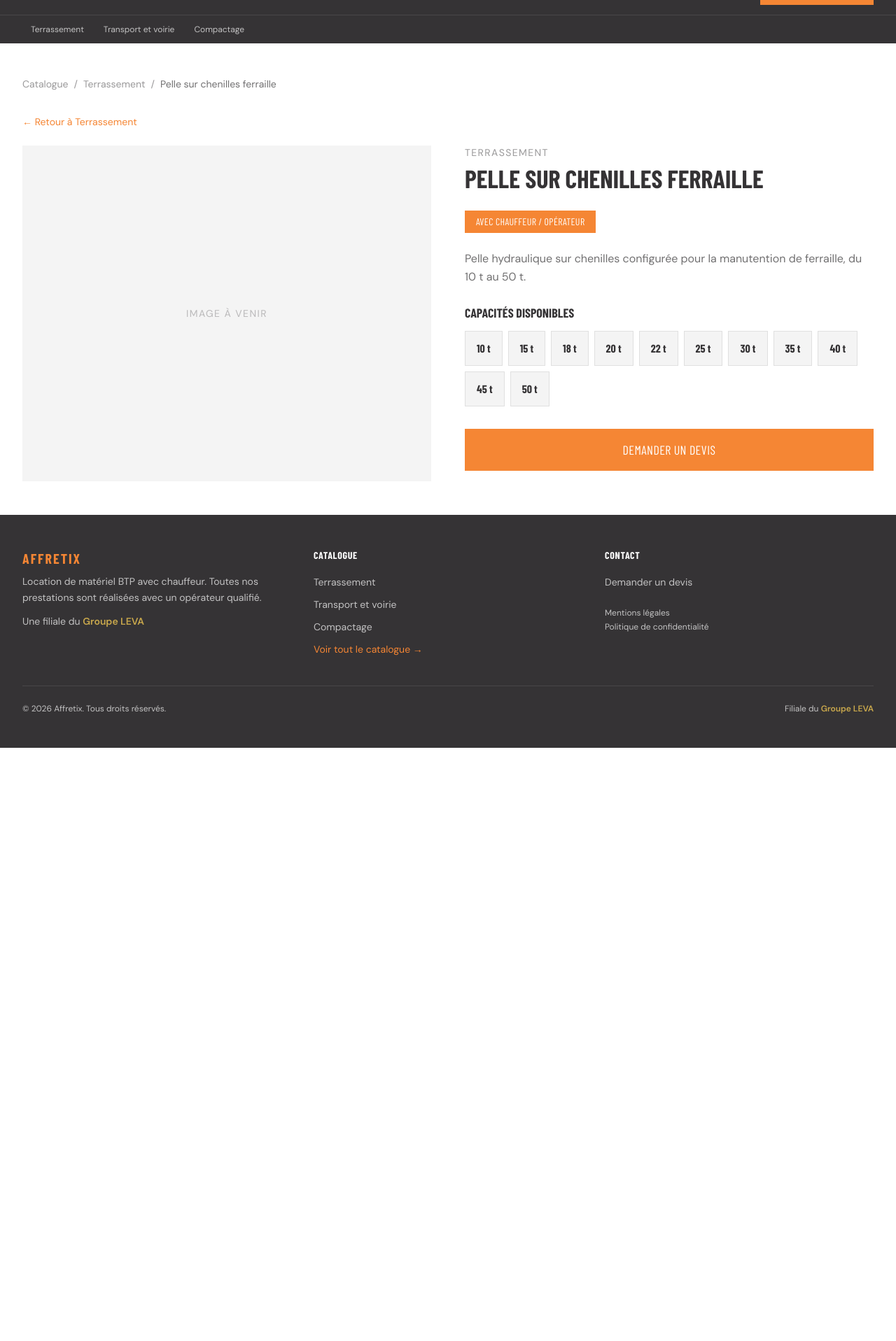
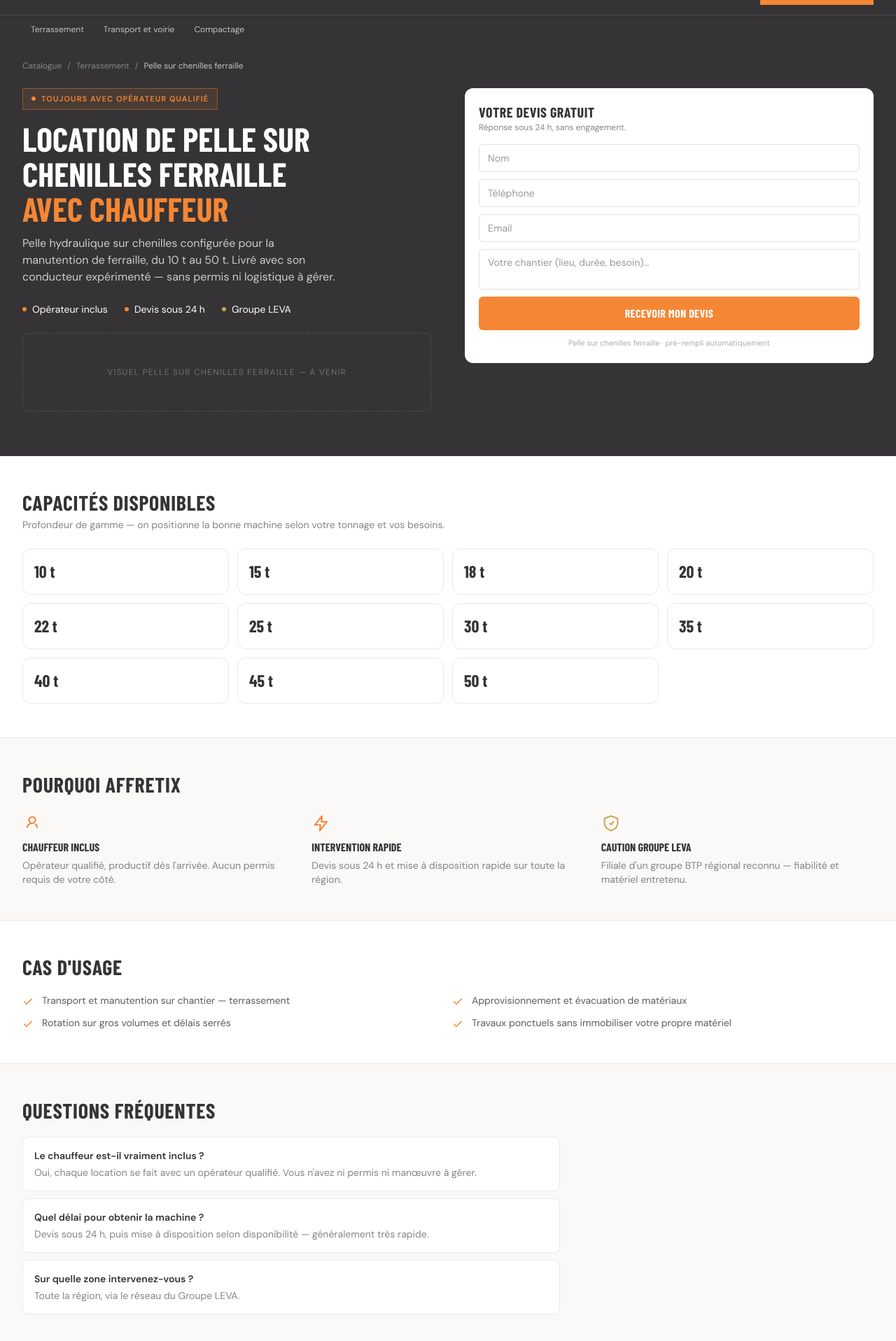
Before and after one commit to RomainRCD/Affretix_website, a Next.js app: page /catalogue/terrassement/pelle-chenilles-ferraille in a window 1280 px wide. Shown: the part 43-1960 px from the top of the page at 70% size. Before the commit the page ends 1112 px from the top, so only its background shows below. Built offline with nearby package versions, Linux system fonts and the light colour scheme.

Commit message:
Update page.tsx

```diff
--- a/src/app/catalogue/[slug]/[machineSlug]/page.tsx
+++ b/src/app/catalogue/[slug]/[machineSlug]/page.tsx
@@ -1,12 +1,9 @@
 import type { Metadata } from 'next'
-import Image from 'next/image'
 import Link from 'next/link'
 import { notFound } from 'next/navigation'
 import { machines } from '@/data/machines'
 import { machineFamilies } from '@/data/families'
-import { MachineDetailAnimated, AnimatedItem, AnimatedBadge, AnimatedCTA } from '@/components/catalogue/MachineDetailAnimated'
-
-export const dynamicParams = false
+import { ProductQuoteForm } from '@/components/catalogue/ProductQuoteForm'
 
 export async function generateStaticParams() {
   return machines.map((m) => ({
@@ -25,10 +22,32 @@
   if (!machine) return {}
   const family = machineFamilies.find((f) => f.slug === slug)
   return {
-    title: `${machine.name} | ${family?.name ?? slug} | Affretix`,
-    description: machine.description,
+    title: `Location ${machine.name} avec chauffeur | ${family?.name ?? ''} | Affretix`,
+    description: `Louez un ${machine.name.toLowerCase()} avec opérateur qualifié. ${machine.description} Devis gratuit sous 24 h.`,
   }
 }
+
+const reassurance = [
+  {
+    icon: (
+      <path d="M12 12a4 4 0 1 0 0-8 4 4 0 0 0 0 8Zm0 0c-3.3 0-6 2-6 5m12 0c0-1.6-.8-2.9-2-3.8" />
+    ),
+    title: 'Chauffeur inclus',
+    text: "Opérateur qualifié, productif dès l'arrivée. Aucun permis requis de votre côté.",
+  },
+  {
+    icon: <path d="M13 3 4 14h7l-1 7 9-11h-7l1-7Z" />,
+    title: 'Intervention rapide',
+    text: 'Devis sous 24 h et mise à disposition rapide sur toute la région.',
+    gold: false,
+  },
+  {
+    icon: <path d="M12 3 4 6v6c0 5 3.4 7.4 8 9 4.6-1.6 8-4 8-9V6l-8-3Zm-1.5 9 1.5 1.5 3-3.5" />,
+    title: 'Caution Groupe LEVA',
+    text: "Filiale d'un groupe BTP régional reconnu — fiabilité et matériel entretenu.",
+    gold: true,
+  },
+]
 
 export default async function MachinePage({
   params,
@@ -40,131 +59,159 @@
   if (!machine) notFound()
 
   const family = machineFamilies.find((f) => f.slug === slug)
+  const nameLower = machine.name.toLowerCase()
+
+  const useCases = [
+    `Transport et manutention sur chantier — ${family?.name.toLowerCase() ?? 'BTP'}`,
+    'Approvisionnement et évacuation de matériaux',
+    'Rotation sur gros volumes et délais serrés',
+    'Travaux ponctuels sans immobiliser votre propre matériel',
+  ]
+
+  const faq = [
+    {
+      q: 'Le chauffeur est-il vraiment inclus ?',
+      a: "Oui, chaque location se fait avec un opérateur qualifié. Vous n'avez ni permis ni manœuvre à gérer.",
+    },
+    {
+      q: 'Quel délai pour obtenir la machine ?',
+      a: 'Devis sous 24 h, puis mise à disposition selon disponibilité — généralement très rapide.',
+    },
+    {
+      q: 'Sur quelle zone intervenez-vous ?',
+      a: 'Toute la région, via le réseau du Groupe LEVA.',
+    },
+  ]
 
   return (
-    <main className="max-w-7xl mx-auto px-4 sm:px-6 lg:px-8 py-12">
-      {/* Breadcrumb / Back link */}
-      <nav className="mb-8 flex items-center gap-2 font-body text-sm text-grey-dark/50">
-        <Link href="/catalogue" className="hover:text-orange transition-colors">
-          Catalogue
-        </Link>
+    <main>
+      <section className="bg-grey-dark text-white">
+        <div className="max-w-7xl mx-auto px-4 sm:px-6 lg:px-8 pt-6 pb-12 lg:pb-16">
+          <nav className="flex items-center gap-2 font-body text-xs text-white/40 mb-6">
+            <Link href="/catalogue" className="hover:text-orange transition-colors">Catalogue</Link>
             <span>/</span>
-        <Link href={`/catalogue/${slug}`} className="hover:text-orange transition-colors">
-          {family?.name ?? slug}
-        </Link>
+            <Link href={`/catalogue/${slug}`} className="hover:text-orange transition-colors">{family?.name ?? slug}</Link>
             <span>/</span>
-        <span className="text-grey-dark/70">{machine.name}</span>
+            <span className="text-white/70">{machine.name}</span>
           </nav>
 
-      <Link
-        href={`/catalogue/${slug}`}
-        className="inline-flex items-center gap-1 font-body text-sm text-orange hover:underline mb-6"
-      >
-        ← Retour à {family?.name ?? slug}
-      </Link>
+          <div className="grid lg:grid-cols-2 gap-8 lg:gap-12 items-start">
+            <div>
+              <span className="inline-flex items-center gap-2 border border-orange/40 bg-orange/10 text-orange px-3 py-1.5 font-body text-[11px] font-semibold uppercase tracking-widest">
+                <span className="w-1.5 h-1.5 rounded-full bg-orange block" />
+                Toujours avec opérateur qualifié
+              </span>
 
-      {/* Main content grid */}
-      <section className="grid md:grid-cols-2 gap-8 md:gap-12">
-        {/* Left: Image */}
-        <div>
-          {machine.imageUrl ? (
-            <div className="relative w-full md:h-[480px] aspect-[16/9] md:aspect-auto overflow-hidden">
-              <Image
-                src={machine.imageUrl}
-                alt={machine.name}
-                fill
-                className="object-cover"
-                sizes="(max-width: 768px) 100vw, 50vw"
-                priority
-              />
-            </div>
-          ) : (
-            <div className="relative w-full md:h-[480px] aspect-[16/9] md:aspect-auto bg-grey-dark/5 flex items-center justify-center">
-              <span className="font-body text-sm text-grey-dark/30 uppercase tracking-widest">
-                Image à venir
-              </span>
-            </div>
-          )}
+              <h1 className="font-heading font-bold uppercase leading-[1.05] text-4xl sm:text-5xl mt-4 mb-3">
+                Location de {machine.name}
+                <br />
+                <span className="text-orange">avec chauffeur</span>
+              </h1>
+
+              <p className="font-body text-base text-white/75 max-w-md mb-6">
+                {machine.description} Livré avec son conducteur expérimenté — sans permis ni logistique à gérer.
+              </p>
+
+              <div className="flex flex-wrap gap-x-6 gap-y-2.5 font-body text-sm">
+                <span className="flex items-center gap-2"><Dot /> Opérateur inclus</span>
+                <span className="flex items-center gap-2"><Dot /> Devis sous 24 h</span>
+                <span className="flex items-center gap-2"><Dot gold /> Groupe LEVA</span>
               </div>
 
-        {/* Right: Content — animated via MachineDetailAnimated client wrapper */}
-        <MachineDetailAnimated>
-          {/* Machine name — PROD-01 */}
-          <AnimatedItem>
-            <p className="font-body text-sm text-grey-dark/50 uppercase tracking-widest mb-1">
-              {family?.name ?? slug}
+              <div className="mt-6 border border-dashed border-white/15 rounded-lg h-28 flex items-center justify-center text-white/30 font-body text-xs uppercase tracking-widest">
+                Visuel {nameLower} — à venir
+              </div>
+            </div>
+
+            <div className="lg:sticky lg:top-6">
+              <ProductQuoteForm machineName={machine.name} />
+            </div>
+          </div>
+        </div>
+      </section>
+
+      <section className="max-w-7xl mx-auto px-4 sm:px-6 lg:px-8 py-12 border-b border-grey-dark/10">
+        <h2 className="font-heading font-bold uppercase tracking-wide text-2xl sm:text-3xl">Capacités disponibles</h2>
+        <p className="font-body text-sm text-grey-dark/60 mt-1 mb-6 max-w-2xl">
+          Profondeur de gamme — on positionne la bonne machine selon votre tonnage et vos besoins.
         </p>
-            <h1 className="font-heading font-bold text-3xl md:text-4xl text-grey-dark uppercase leading-tight">
-              {machine.name}
-            </h1>
-          </AnimatedItem>
-
-          {/* Avec chauffeur badge — PROD-06 (ALWAYS shown) */}
-          <AnimatedBadge>
-            <span className="inline-block bg-orange text-white font-heading uppercase text-sm px-4 py-1.5 tracking-wide">
-              Avec chauffeur / opérateur
-            </span>
-          </AnimatedBadge>
-
-          {/* Description — PROD-01 */}
-          <AnimatedItem>
-            <p className="font-body text-grey-dark/70 leading-relaxed">
-              {machine.description}
-            </p>
-          </AnimatedItem>
-
-          {/* Variants — PROD-02 */}
-          <AnimatedItem>
-            <h2 className="font-heading uppercase text-grey-dark font-semibold text-lg mb-3">
-              Capacités disponibles
-            </h2>
-            <div className="flex flex-wrap gap-2">
-              {machine.variants.map((variant, i) => (
-                <div
-                  key={`${variant.label}-${i}`}
-                  className="bg-grey-dark/5 border border-grey-dark/10 px-4 py-3 inline-block"
-                >
-                  <p className="font-heading font-bold text-grey-dark">{variant.label}</p>
-                  {variant.detail && (
-                    <p className="font-body text-xs text-grey-dark/50 mt-0.5">{variant.detail}</p>
-                  )}
+        {machine.variants.length > 0 ? (
+          <div className="grid grid-cols-2 sm:grid-cols-3 lg:grid-cols-4 gap-3">
+            {machine.variants.map((v, i) => (
+              <div key={`${v.label}-${i}`} className="border border-grey-dark/10 rounded-xl p-4">
+                <p className="font-heading font-bold text-2xl text-grey-dark">{v.label}</p>
+                {v.detail && <p className="font-body text-xs text-grey-dark/50 mt-1">{v.detail}</p>}
               </div>
             ))}
           </div>
-          </AnimatedItem>
+        ) : (
+          <p className="font-body text-sm text-grey-dark/60">Accessoire disponible à la demande pour vos engins.</p>
+        )}
+      </section>
 
-          {/* Accessories — PROD-03 (conditional) */}
-          {machine.accessories && machine.accessories.length > 0 && (
-            <AnimatedItem>
-              <h2 className="font-heading uppercase text-grey-dark font-semibold text-lg mb-3">
-                Accessoires disponibles
-              </h2>
-              <div className="flex flex-wrap gap-2">
-                {machine.accessories.map((accessory) => (
-                  <span
-                    key={accessory}
-                    className="bg-gold/10 text-grey-dark border border-gold/30 font-body text-sm px-3 py-1"
-                  >
-                    {accessory}
-                  </span>
+      <section className="bg-[#faf9f7] border-b border-grey-dark/10">
+        <div className="max-w-7xl mx-auto px-4 sm:px-6 lg:px-8 py-12">
+          <h2 className="font-heading font-bold uppercase tracking-wide text-2xl sm:text-3xl mb-6">Pourquoi Affretix</h2>
+          <div className="grid sm:grid-cols-3 gap-6">
+            {reassurance.map((r) => (
+              <div key={r.title}>
+                <svg viewBox="0 0 24 24" fill="none" strokeWidth="1.7" strokeLinecap="round" strokeLinejoin="round" className={`w-7 h-7 ${r.gold ? 'stroke-gold' : 'stroke-orange'}`} aria-hidden="true">
+                  {r.icon}
+                </svg>
+                <p className="font-heading font-semibold uppercase text-base mt-2 mb-1">{r.title}</p>
+                <p className="font-body text-sm text-grey-dark/60">{r.text}</p>
+              </div>
             ))}
           </div>
-            </AnimatedItem>
-          )}
+        </div>
+      </section>
 
-          {/* Devis CTA — PROD-05 */}
-          <AnimatedCTA>
-            <div className="mt-2">
-              <Link
-                href={`/contact?machine=${machine.slug}`}
-                className="flex items-center justify-center w-full md:w-auto bg-orange text-white font-heading uppercase text-lg px-8 py-4 hover:bg-orange/90 transition-colors tracking-wide"
+      <section className="max-w-7xl mx-auto px-4 sm:px-6 lg:px-8 py-12 border-b border-grey-dark/10">
+        <h2 className="font-heading font-bold uppercase tracking-wide text-2xl sm:text-3xl mb-5">Cas d&apos;usage</h2>
+        <div className="grid sm:grid-cols-2 gap-3">
+          {useCases.map((u) => (
+            <div key={u} className="flex gap-3 items-start">
+              <svg viewBox="0 0 24 24" fill="none" stroke="currentColor" strokeWidth="2.2" strokeLinecap="round" strokeLinejoin="round" className="w-4 h-4 text-orange mt-1 shrink-0" aria-hidden="true">
+                <polyline points="20 6 9 17 4 12" />
+              </svg>
+              <span className="font-body text-sm text-grey-dark/80">{u}</span>
+            </div>
+          ))}
+        </div>
+      </section>
+
+      <section className="bg-[#faf9f7] border-b border-grey-dark/10">
+        <div className="max-w-7xl mx-auto px-4 sm:px-6 lg:px-8 py-12">
+          <h2 className="font-heading font-bold uppercase tracking-wide text-2xl sm:text-3xl mb-5">Questions fréquentes</h2>
+          <div className="flex flex-col gap-2.5 max-w-3xl">
+            {faq.map((f) => (
+              <div key={f.q} className="border border-grey-dark/10 rounded-lg p-4 bg-white">
+                <p className="font-body font-semibold text-sm">{f.q}</p>
+                <p className="font-body text-sm text-grey-dark/60 mt-1">{f.a}</p>
+              </div>
+            ))}
+          </div>
+        </div>
+      </section>
+
+      <section className="bg-grey-dark text-white">
+        <div className="max-w-7xl mx-auto px-4 sm:px-6 lg:px-8 py-14 text-center">
+          <h2 className="font-heading font-bold uppercase tracking-wide text-3xl sm:text-4xl mb-2">
+            Besoin d&apos;un {nameLower} avec chauffeur&nbsp;?
+          </h2>
+          <p className="font-body text-white/70 mb-6">Devis gratuit sous 24 h, sans engagement.</p>
+          <a
+            href="#devis"
+            className="inline-block bg-orange text-white px-8 py-4 font-heading font-semibold uppercase tracking-wide text-lg hover:bg-orange/90 transition-colors"
           >
-                Demander un devis
-              </Link>
+            Demander mon devis
+          </a>
         </div>
-          </AnimatedCTA>
-        </MachineDetailAnimated>
       </section>
     </main>
   )
 }
+
+function Dot({ gold = false }: { gold?: boolean }) {
+  return <span className={`w-1.5 h-1.5 rounded-full block ${gold ? 'bg-gold' : 'bg-orange'}`} />
+}
```
Lines whose indentation alone changed are shown as unchanged.
